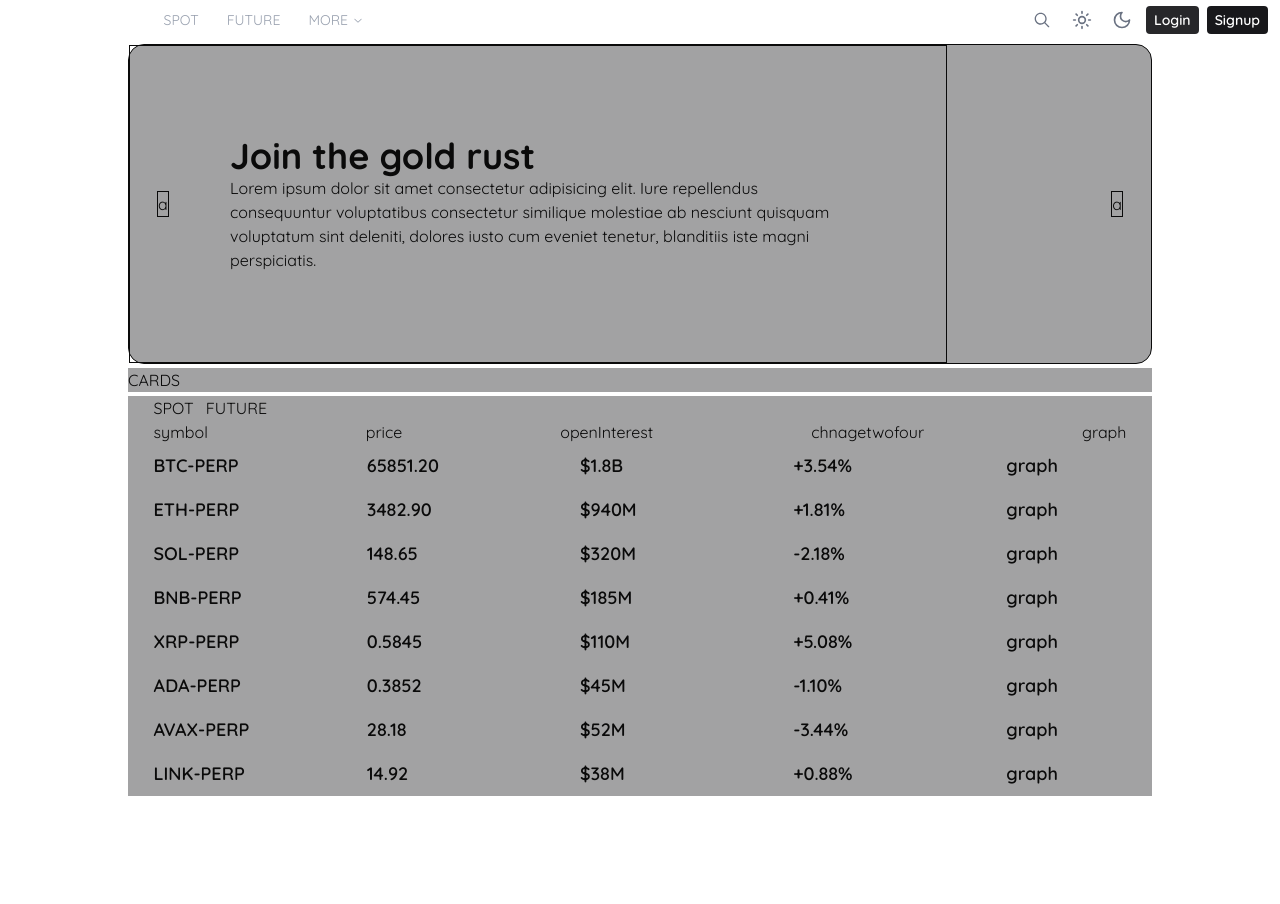
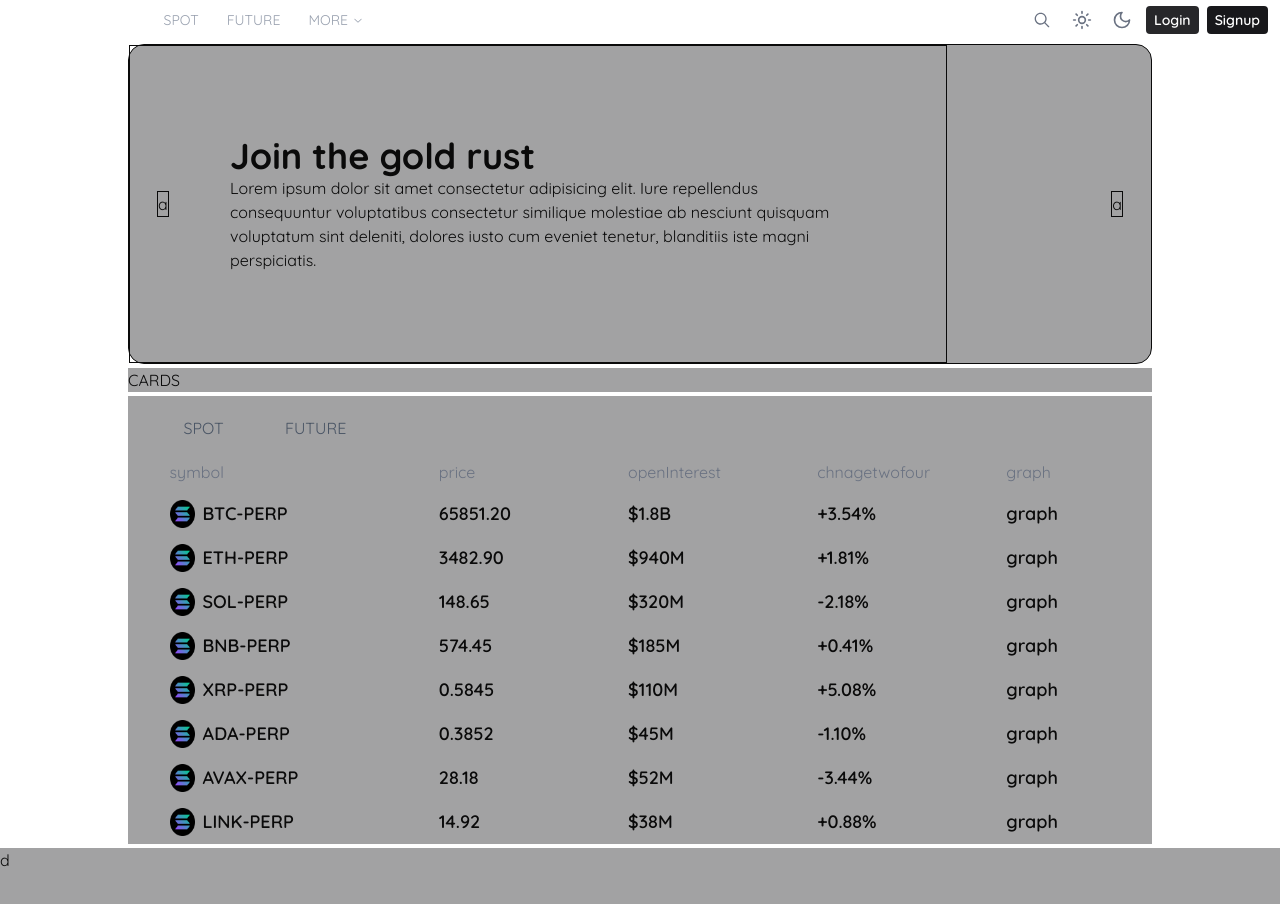
Before and after one commit to Princedewangan101/perp-exchange, a Next.js app in the folder frontend/: page /market in a window 1280 px wide. Shown: the top 904 px of the page. Before the commit the page ends 800 px from the top, so only its background shows below. Built offline with nearby package versions, Linux system fonts and the light colour scheme.

Commit message:
modified: chart, orderbook

```diff
--- a/frontend/app/(pages)/market/page.tsx
+++ b/frontend/app/(pages)/market/page.tsx
@@ -1,7 +1,11 @@
+"use client";
 import TradePageNavbar from '@/components/appComponents/tradePageComponents/TradePageNavbar';
-import React from 'react'
+import Image from 'next/image';
+import { useRouter } from 'next/navigation';
+
 
 const page = () => {
+    const router = useRouter();
 
     const spot = [
         { symbol: "BTC/USD", name: "Bitcoin", price: "65847.80", volume: "$28.4B", marketCap: "1.3T", chnagetwofour: "+3.56%" },
@@ -25,7 +29,7 @@ const page = () => {
     ];
 
     return (
-        <div className='h-screen w-full flex flex-col gap-1'>
+        <div className='w-full flex flex-col gap-1'>
             <TradePageNavbar />
             <div className='w-[80%] mx-auto '>
                 <main className='relative border h-80 bg-zinc-900/40 rounded-2xl'>
@@ -42,24 +46,29 @@ const page = () => {
             <div className='w-[80%] mx-auto bg-zinc-900/40'>
                 CARDS
             </div>
-            <main className='w-[80%] mx-auto bg-zinc-900/40'>
-                <div className='w-[95%] mx-auto'>
-                    <div className='flex gap-3'>
-                        <p>SPOT</p>
-                        <p>FUTURE</p>
+            <main className='w-[80%] mx-auto  bg-zinc-900/40'>
+                <div className='w-[95%] mx-auto cursor-default'>
+                    <div className='flex gap-3 my-4 cursor-default'>
+                        <p className='px-2 py-1 w-25 text-center rounded-md text-gray-600 hover:text-gray-300'>SPOT</p>
+                        <p className='px-2 py-1 w-25 text-center rounded-md text-gray-600 hover:text-gray-300'>FUTURE</p>
                     </div>
-                    <div className='flex justify-between gap-3 '>
-                        <p>symbol</p>
-                        <p>price</p>
-                        <p>openInterest</p>
-                        <p>chnagetwofour</p>
-                        <p>graph</p>
+                    <div className='flex justify-between gap-3 my-2 text-gray-500 pl-4'>
+                        <p className='w-50'>symbol</p>
+                        <p className='w-30'>price</p>
+                        <p className='w-30'>openInterest</p>
+                        <p className='w-30'>chnagetwofour</p>
+                        <p className='w-30'>graph</p>
                     </div>
                     {
                         perp.map(({ symbol, price, openInterest, chnagetwofour }) => (
-                            <div className='flex justify-between gap-3 '>
+                            <div onClick={() => { router.push(`/trade/${symbol}`) }} key={symbol} className='flex justify-between gap-3 hover:bg-zinc-900/80 pl-4'>
 
-                                <p className='w-30  py-2 font-semibold text-lg'>{symbol}</p>
+                                <div className='w-50  py-2 font-semibold text-lg flex gap-2'>
+                                    <Image src="/solanalogo.png" alt='logo' height={20} width={25}
+                                    className=''
+                                    />
+                                    <p>{symbol}</p>
+                                </div>
                                 <p className='w-30  py-2 font-semibold text-lg'>{price}</p>
                                 <p className='w-30  py-2 font-semibold text-lg'>{openInterest}</p>
                                 <p className='w-30  py-2 font-semibold text-lg'>{chnagetwofour}</p>
@@ -67,9 +76,11 @@ const page = () => {
                             </div>
                         ))
                     }
-
                 </div>
             </main>
+            <footer className='h-100 w-full bg-zinc-900/40'>
+d
+            </footer>
 
         </div>
     )
--- a/frontend/components/appComponents/tradePageComponents/Charts.tsx
+++ b/frontend/components/appComponents/tradePageComponents/Charts.tsx
@@ -158,15 +158,27 @@ const Charts = ({ symbol }: { symbol: string }) => {
 
       {!isChartLoaded && (<DotLoader />)}
 
-      <div className="absolute z-10 top-0 left-4">
-        <div className="border px-5">
-          flex
+      <div className="absolute z-10 top-0.5 right-22 rounded-full  bg-zinc-800">
+        <div className=" px-3">
+           <svg width="14" height="14" viewBox="0 0 15 15" fill="none">
+              <path d="M3.13523 6.15803C3.3241 5.95657 3.64052 5.94637 3.84197 6.13523L7.5 9.56464L11.158 6.13523C11.3595 5.94637 11.6759 5.95657 11.8648 6.15803C12.0536 6.35949 12.0434 6.67591 11.842 6.86477L7.84197 10.6148C7.64964 10.7951 7.35036 10.7951 7.15803 10.6148L3.15803 6.86477C2.95657 6.67591 2.94637 6.35949 3.13523 6.15803Z" fill="currentColor" fillRule="evenodd" clipRule="evenodd" />
+            </svg>
         </div>
       </div>
 
-      <div className="absolute z-10 top-0 left-1/2 -translate-x-1/2">
-        indicator
+      <div className="absolute z-10 bottom-30 left-0.5 rounded-full bg-zinc-800">
+        <div className="py-3">
+          <svg width="14" height="14" viewBox="0 0 15 15" fill="none" className="rotate-180 block">
+            <path d="M8.84182 3.13514C9.04327 3.32401 9.05348 3.64042 8.86462 3.84188L5.43521 7.49991L8.86462 11.1579C9.05348 11.3594 9.04327 11.6758 8.84182 11.8647C8.64036 12.0535 8.32394 12.0433 8.13508 11.8419L4.38508 7.84188C4.20477 7.64955 4.20477 7.35027 4.38508 7.15794L8.13508 3.15794C8.32394 2.95648 8.64036 2.94628 8.84182 3.13514Z" fill="currentColor" fillRule="evenodd" clipRule="evenodd" />
+          </svg>
+        </div>
       </div>
+
+      {/* <div className="absolute z-10 top-0.5 left-1/2 -translate-x-1/2">
+        <div className="border h-10 w-120">
+          indicator n all
+        </div>
+      </div> */}
 
       <div className="w-full flex bg-zinc-s rounded py-1">
         <div className="h-full flex gap-1 ml-3">
--- a/frontend/components/appComponents/tradePageComponents/Drawer.tsx
+++ b/frontend/components/appComponents/tradePageComponents/Drawer.tsx
@@ -69,7 +69,7 @@ const Drawer = () => {
                       <span className='text-[10px]'>{formateTime(closeTime).split(",")[0]}/{formateTime(closeTime).split(",")[1]}</span>
                     ) : "-"}
                   </div>
-                  <div className={`text-xs text-gray-300 ${columnWidths[10]} flex-shrink-0 my-2 py-1 px-2 text-center truncate`}>
+                  <div className={`text-xs text-gray-300 ${columnWidths[10]} shrink-0 my-2 py-1 px-2 text-center truncate`}>
                     {executionTime !== "-" ? (
                       <span className='text-[10px]'>{formateTime(executionTime).split(",")[0]}/{formateTime(executionTime).split(",")[1]}</span>
                     ) : "-"}
--- a/frontend/components/appComponents/tradePageComponents/OrderBook.tsx
+++ b/frontend/components/appComponents/tradePageComponents/OrderBook.tsx
@@ -67,9 +67,8 @@ const OrderBook = ({ symbol }: { symbol: string }) => {
   return (
     <>
       {isOpen ? (
-        <div className="bg-zinc-950 px-1 rounded min-w-60 h-150 flex flex-col text-xs">
+        <div className="bg-zinc-950 px-1 rounded min-w-70 h-150 flex flex-col text-xs">
           <div className="flex items-center justify-between px-3 py-2 border-b border-zinc-800">
-            <span className="font-semibold text-sm">Price</span>
             <span>lock</span>
             <button
               onClick={() => setIsOpen(false)}
```
